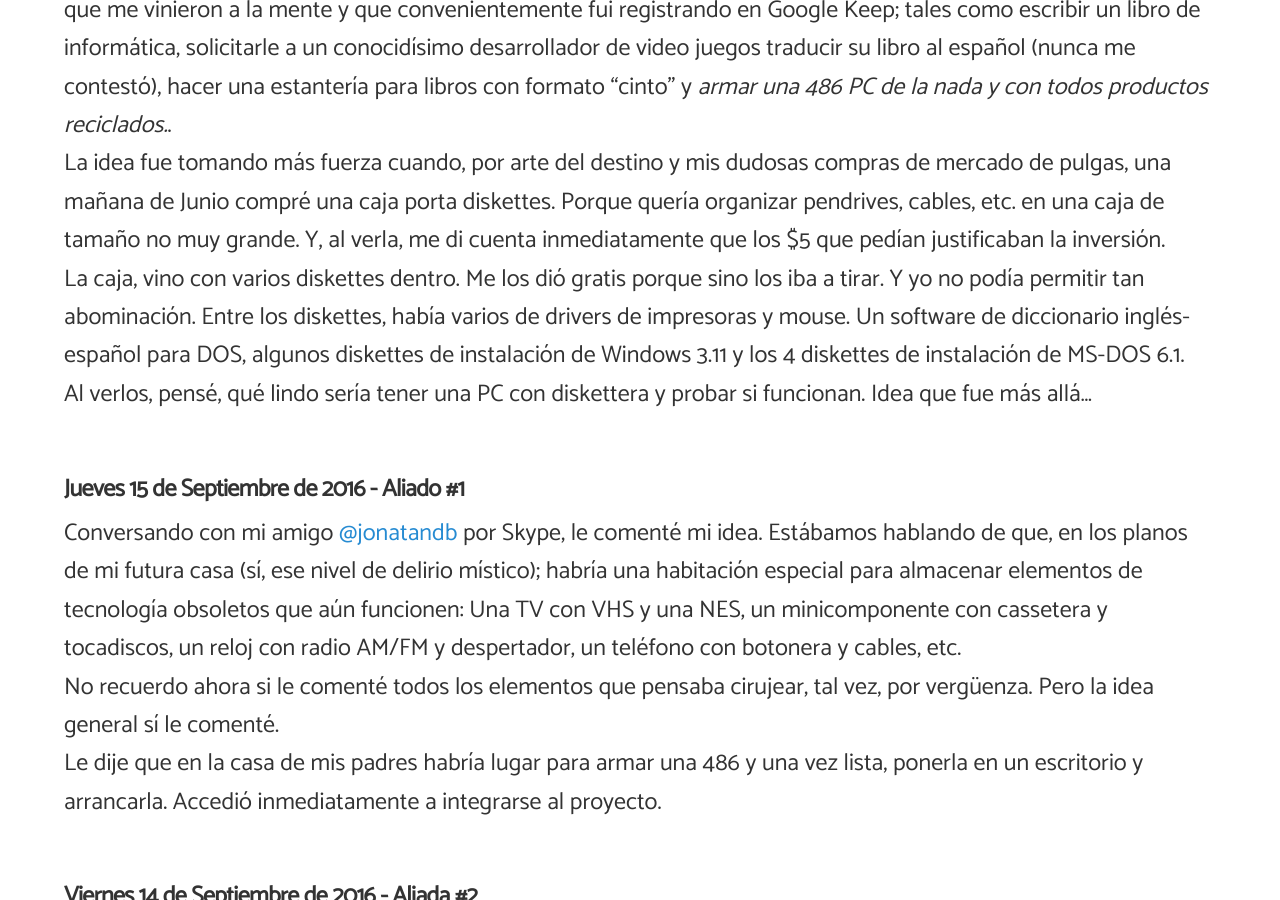
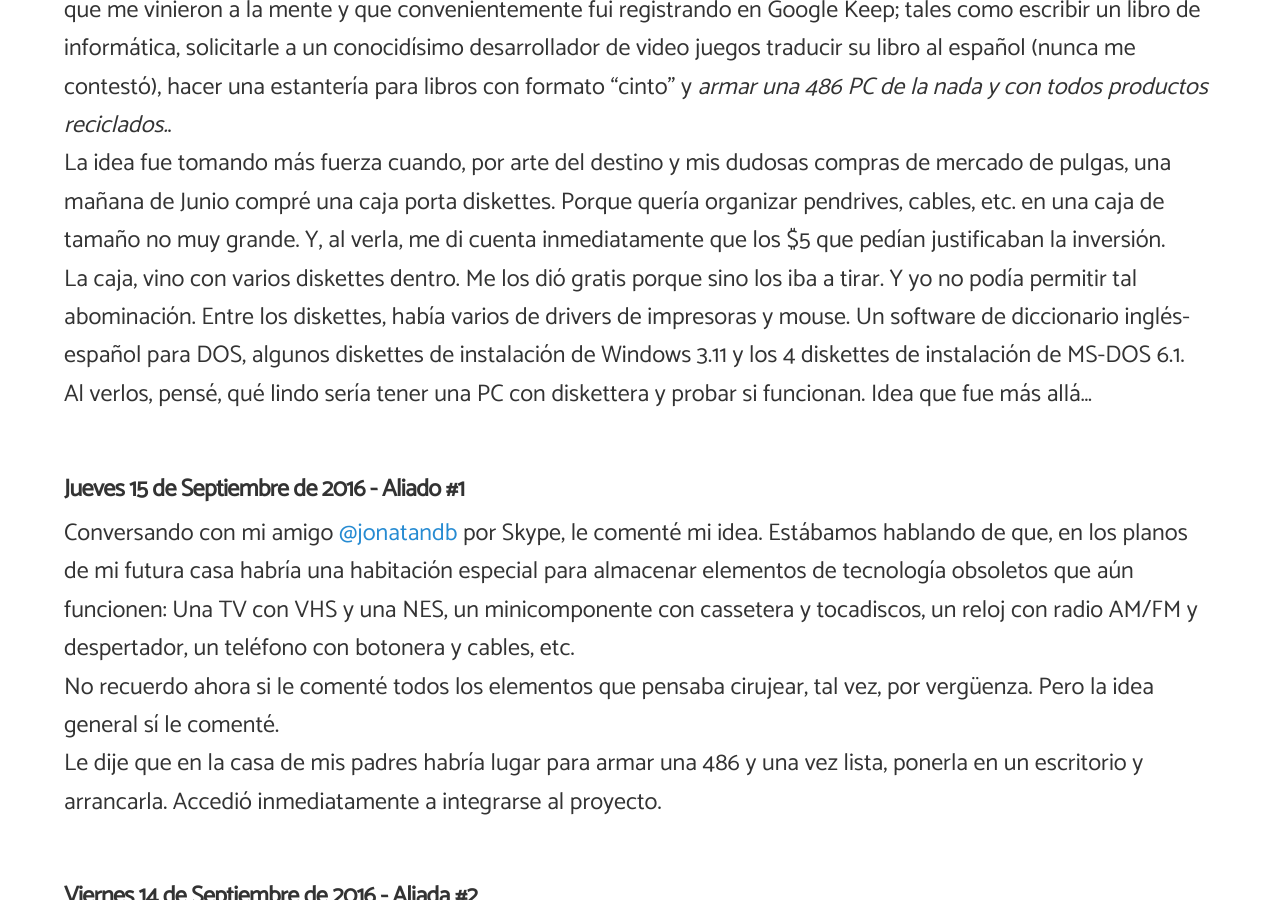
Before and after one commit to angelsimon/angelsimon.github.io, a Jekyll site: the page built from _posts/2016-10-03-armar-una-486-en-2016.md, in a window 1280 px wide and 900 px high, scrolled down 1628 px. Built offline with Jekyll 4.4.1, drawn with Linux system fonts in a browser that asks for light colours; nearby versions of some CDN libraries; comment, search, counter and statistics services are not loaded.

Commit message:
Update 2016-10-03-armar-una-486-en-2016.md

```diff
--- a/_posts/2016-10-03-armar-una-486-en-2016.md
+++ b/_posts/2016-10-03-armar-una-486-en-2016.md
@@ -57,12 +57,12 @@ de distintas máquinas que la gente deshace. A esto se le suma un bonus track. G
 <h4>Entre junio y septiembre de 2016 - La idea</h4>
 Todo comenzó, en un licencia médica que me dio mucho, pero mucho, mucho tiempo para pensar. Entre varias ideas que me vinieron a la mente y que convenientemente fui registrando en Google Keep; tales como escribir un libro de informática, solicitarle a un conocidísimo desarrollador de video juegos traducir su libro al español (nunca me contestó), hacer una estantería para libros con formato "cinto" y <i>armar una 486 PC de la nada y con todos productos reciclados.</i>. <br>
 La idea fue tomando más fuerza cuando, por arte del destino y mis dudosas compras de mercado de pulgas, una mañana de Junio compré una caja porta diskettes. Porque quería organizar pendrives, cables, etc. en una caja de tamaño no muy grande. Y, al verla, me di cuenta inmediatamente que los $5 que pedían justificaban la inversión.<br>
-La caja, vino con varios diskettes dentro. Me los dió gratis porque sino los iba a tirar. Y yo no podía permitir tan abominación. Entre los diskettes, había varios de drivers de impresoras y mouse. Un software de diccionario inglés-español para DOS, algunos diskettes de instalación de Windows 3.11 y los 4 diskettes de instalación de MS-DOS 6.1.<br>
+La caja, vino con varios diskettes dentro. Me los dió gratis porque sino los iba a tirar. Y yo no podía permitir tal abominación. Entre los diskettes, había varios de drivers de impresoras y mouse. Un software de diccionario inglés-español para DOS, algunos diskettes de instalación de Windows 3.11 y los 4 diskettes de instalación de MS-DOS 6.1.<br>
 Al verlos, pensé, qué lindo sería tener una PC con diskettera y probar si funcionan. Idea que fue más allá... <br>
 <br>
 <h4>Jueves 15 de Septiembre de 2016 - Aliado #1</h4>
 Conversando con mi amigo <a href="http://www.twitter.com/jonatandb" target="_blank">@jonatandb</a> por Skype, le comenté mi idea.
-Estábamos hablando de que, en los planos de mi futura casa (sí, ese nivel de delirio místico); habría una habitación especial para almacenar elementos de tecnología obsoletos que aún funcionen: Una TV con VHS y una NES, un minicomponente con cassetera y tocadiscos, un reloj con radio AM/FM y despertador, un teléfono con botonera y cables, etc.<br>
+Estábamos hablando de que, en los planos de mi futura casa habría una habitación especial para almacenar elementos de tecnología obsoletos que aún funcionen: Una TV con VHS y una NES, un minicomponente con cassetera y tocadiscos, un reloj con radio AM/FM y despertador, un teléfono con botonera y cables, etc.<br>
 No recuerdo ahora si le comenté todos los elementos que pensaba cirujear, tal vez, por vergüenza. Pero la idea general sí le comenté.<br>
 Le dije que en la casa de mis padres habría lugar para armar una 486 y una vez lista, ponerla en un escritorio y arrancarla. Accedió inmediatamente a integrarse al proyecto.<br><br>
 <h4>Viernes 14 de Septiembre de 2016 - Aliada #2</h4>
```
